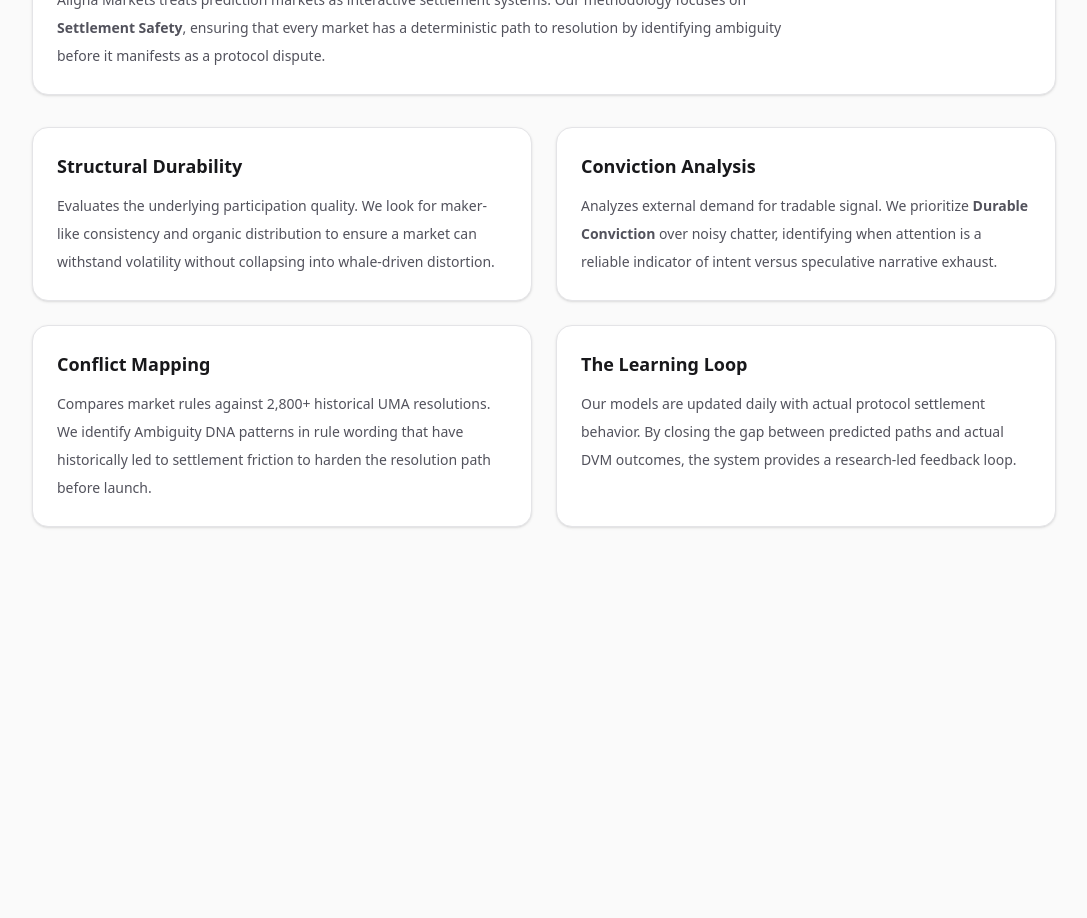
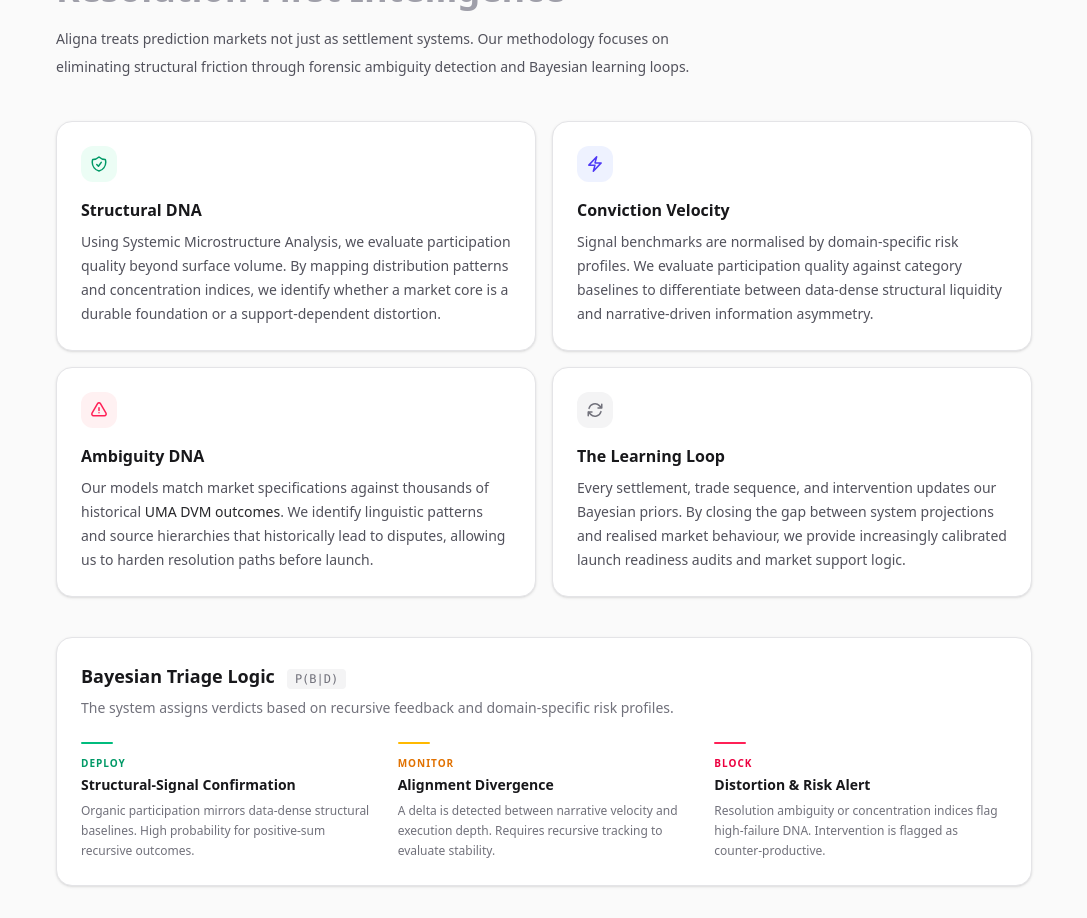
Before and after one commit to davidzk3/aligna-markets, a Next.js app in the folder apps/web/: page /methodology in a window 1280 px wide. Shown: the part 220-1138 px from the top of the page, without its empty margins (96-1183 px from the left). Before the commit the page ends 800 px from the top, so only its background shows below. Built offline with nearby package versions, Linux system fonts and the light colour scheme.

Commit message:
Update page.tsx

```diff
--- a/apps/web/app/methodology/page.tsx
+++ b/apps/web/app/methodology/page.tsx
@@ -1,57 +1,131 @@
 export default function MethodologyPage() {
   return (
-    <div className="mx-auto max-w-5xl space-y-8">
-      <section className="rounded-2xl border border-zinc-200 bg-white p-6 shadow-sm">
-        <p className="text-sm font-medium text-zinc-500">Methodology</p>
-        <h1 className="mt-1 text-2xl font-semibold text-zinc-900">
-          The Aligna Framework: Resolution-First Intelligence
+    <div className="mx-auto max-w-5xl space-y-10 px-4 sm:px-6">
+
+      {/* Hero */}
+      <section className="pt-2">
+        <p className="text-xs font-semibold uppercase tracking-widest text-indigo-600">
+          Current Coverage: Polymarket + UMA Optimistic Oracle
+        </p>
+        <h1 className="mt-3 text-3xl font-bold text-zinc-900 sm:text-4xl">
+          Forensic Determinism:
+          <br />
+          <span className="text-zinc-400">Resolution-First Intelligence</span>
         </h1>
-        <p className="mt-3 max-w-3xl text-sm leading-7 text-zinc-600">
-          Aligna Markets treats prediction markets as interactive settlement systems.
-          Our methodology focuses on <strong>Settlement Safety</strong>, ensuring that every market
-          has a deterministic path to resolution by identifying ambiguity before it manifests as a protocol dispute.
+        <p className="mt-4 max-w-2xl text-sm leading-7 text-zinc-600">
+          Aligna treats prediction markets not just as settlement systems. Our methodology
+          focuses on eliminating structural friction through forensic ambiguity detection and
+          Bayesian learning loops.
         </p>
       </section>
 
-      <section className="grid gap-6 md:grid-cols-2">
+      {/* Four pillars */}
+      <section className="grid gap-4 sm:grid-cols-2">
+
         <div className="rounded-2xl border border-zinc-200 bg-white p-6 shadow-sm">
-          <h2 className="text-lg font-semibold text-zinc-900">
-            Structural Durability
-          </h2>
-          <p className="mt-3 text-sm leading-7 text-zinc-600">
-            Evaluates the underlying participation quality. We look for maker-like consistency and organic
-            distribution to ensure a market can withstand volatility without collapsing into whale-driven distortion.
+          <div className="mb-4 inline-flex h-9 w-9 items-center justify-center rounded-xl bg-emerald-50">
+            <svg className="h-4.5 w-4.5 text-emerald-600" fill="none" stroke="currentColor" strokeWidth={2} viewBox="0 0 24 24">
+              <path strokeLinecap="round" strokeLinejoin="round" d="M9 12.75L11.25 15 15 9.75m-3-7.036A11.959 11.959 0 013.598 6 11.99 11.99 0 003 9.749c0 5.592 3.824 10.29 9 11.623 5.176-1.332 9-6.03 9-11.622 0-1.31-.21-2.571-.598-3.751h-.152c-3.196 0-6.1-1.248-8.25-3.285z" />
+            </svg>
+          </div>
+          <h2 className="text-base font-semibold text-zinc-900">Structural DNA</h2>
+          <p className="mt-2 text-sm leading-6 text-zinc-600">
+            Using Systemic Microstructure Analysis, we evaluate participation quality beyond surface
+            volume. By mapping distribution patterns and concentration indices, we identify whether a
+            market core is a durable foundation or a support-dependent distortion.
           </p>
         </div>
 
         <div className="rounded-2xl border border-zinc-200 bg-white p-6 shadow-sm">
-          <h2 className="text-lg font-semibold text-zinc-900">
-            Conviction Analysis
-          </h2>
-          <p className="mt-3 text-sm leading-7 text-zinc-600">
-            Analyzes external demand for tradable signal. We prioritize <strong>Durable Conviction</strong> over noisy chatter, identifying when attention is a reliable indicator of intent versus speculative narrative exhaust.
+          <div className="mb-4 inline-flex h-9 w-9 items-center justify-center rounded-xl bg-indigo-50">
+            <svg className="h-4.5 w-4.5 text-indigo-600" fill="none" stroke="currentColor" strokeWidth={2} viewBox="0 0 24 24">
+              <path strokeLinecap="round" strokeLinejoin="round" d="M3.75 13.5l10.5-11.25L12 10.5h8.25L9.75 21.75 12 13.5H3.75z" />
+            </svg>
+          </div>
+          <h2 className="text-base font-semibold text-zinc-900">Conviction Velocity</h2>
+          <p className="mt-2 text-sm leading-6 text-zinc-600">
+            Signal benchmarks are normalised by domain-specific risk profiles. We evaluate participation
+            quality against category baselines to differentiate between data-dense structural liquidity
+            and narrative-driven information asymmetry.
           </p>
         </div>
 
         <div className="rounded-2xl border border-zinc-200 bg-white p-6 shadow-sm">
-          <h2 className="text-lg font-semibold text-zinc-900">
-            Conflict Mapping
-          </h2>
-          <p className="mt-3 text-sm leading-7 text-zinc-600">
-            Compares market rules against 2,800+ historical UMA resolutions. We identify Ambiguity DNA patterns in rule wording that have historically led to settlement friction to harden the resolution path before launch.
+          <div className="mb-4 inline-flex h-9 w-9 items-center justify-center rounded-xl bg-rose-50">
+            <svg className="h-4.5 w-4.5 text-rose-500" fill="none" stroke="currentColor" strokeWidth={2} viewBox="0 0 24 24">
+              <path strokeLinecap="round" strokeLinejoin="round" d="M12 9v3.75m-9.303 3.376c-.866 1.5.217 3.374 1.948 3.374h14.71c1.73 0 2.813-1.874 1.948-3.374L13.949 3.378c-.866-1.5-3.032-1.5-3.898 0L2.697 16.126zM12 15.75h.007v.008H12v-.008z" />
+            </svg>
+          </div>
+          <h2 className="text-base font-semibold text-zinc-900">Ambiguity DNA</h2>
+          <p className="mt-2 text-sm leading-6 text-zinc-600">
+            Our models match market specifications against thousands of historical{" "}
+            <span className="font-medium text-zinc-800">UMA DVM outcomes</span>. We identify linguistic
+            patterns and source hierarchies that historically lead to disputes, allowing us to harden
+            resolution paths before launch.
           </p>
         </div>
 
         <div className="rounded-2xl border border-zinc-200 bg-white p-6 shadow-sm">
-          <h2 className="text-lg font-semibold text-zinc-900">
-            The Learning Loop
-          </h2>
-          <p className="mt-3 text-sm leading-7 text-zinc-600">
-            Our models are updated daily with actual protocol settlement behavior. By closing the gap between
-            predicted paths and actual DVM outcomes, the system provides a research-led feedback loop.
+          <div className="mb-4 inline-flex h-9 w-9 items-center justify-center rounded-xl bg-zinc-100">
+            <svg className="h-4.5 w-4.5 text-zinc-500" fill="none" stroke="currentColor" strokeWidth={2} viewBox="0 0 24 24">
+              <path strokeLinecap="round" strokeLinejoin="round" d="M16.023 9.348h4.992v-.001M2.985 19.644v-4.992m0 0h4.992m-4.993 0l3.181 3.183a8.25 8.25 0 0013.803-3.7M4.031 9.865a8.25 8.25 0 0113.803-3.7l3.181 3.182m0-4.991v4.99" />
+            </svg>
+          </div>
+          <h2 className="text-base font-semibold text-zinc-900">The Learning Loop</h2>
+          <p className="mt-2 text-sm leading-6 text-zinc-600">
+            Every settlement, trade sequence, and intervention updates our Bayesian priors. By closing
+            the gap between system projections and realised market behaviour, we provide increasingly
+            calibrated launch readiness audits and market support logic.
           </p>
         </div>
+
       </section>
+
+      {/* Bayesian triage */}
+      <section className="rounded-2xl border border-zinc-200 bg-white p-6 shadow-sm">
+        <div className="flex items-baseline gap-3 mb-2">
+          <h2 className="text-lg font-bold text-zinc-900">Bayesian Triage Logic</h2>
+          <span className="rounded bg-zinc-100 px-2 py-0.5 font-mono text-xs text-zinc-500">P(B|D)</span>
+        </div>
+        <p className="text-sm text-zinc-500 mb-6">
+          The system assigns verdicts based on recursive feedback and domain-specific risk profiles.
+        </p>
+
+        <div className="grid gap-6 sm:grid-cols-3">
+
+          <div>
+            <div className="mb-3 h-0.5 w-8 bg-emerald-500 rounded-full" />
+            <p className="text-[10px] font-bold uppercase tracking-widest text-emerald-600 mb-1">Deploy</p>
+            <h3 className="text-sm font-semibold text-zinc-900 mb-1.5">Structural-Signal Confirmation</h3>
+            <p className="text-xs leading-5 text-zinc-500">
+              Organic participation mirrors data-dense structural baselines. High probability for
+              positive-sum recursive outcomes.
+            </p>
+          </div>
+
+          <div>
+            <div className="mb-3 h-0.5 w-8 bg-amber-400 rounded-full" />
+            <p className="text-[10px] font-bold uppercase tracking-widest text-amber-600 mb-1">Monitor</p>
+            <h3 className="text-sm font-semibold text-zinc-900 mb-1.5">Alignment Divergence</h3>
+            <p className="text-xs leading-5 text-zinc-500">
+              A delta is detected between narrative velocity and execution depth. Requires recursive
+              tracking to evaluate stability.
+            </p>
+          </div>
+
+          <div>
+            <div className="mb-3 h-0.5 w-8 bg-rose-500 rounded-full" />
+            <p className="text-[10px] font-bold uppercase tracking-widest text-rose-600 mb-1">Block</p>
+            <h3 className="text-sm font-semibold text-zinc-900 mb-1.5">Distortion & Risk Alert</h3>
+            <p className="text-xs leading-5 text-zinc-500">
+              Resolution ambiguity or concentration indices flag high-failure DNA. Intervention is
+              flagged as counter-productive.
+            </p>
+          </div>
+
+        </div>
+      </section>
+
     </div>
   );
 }
```
